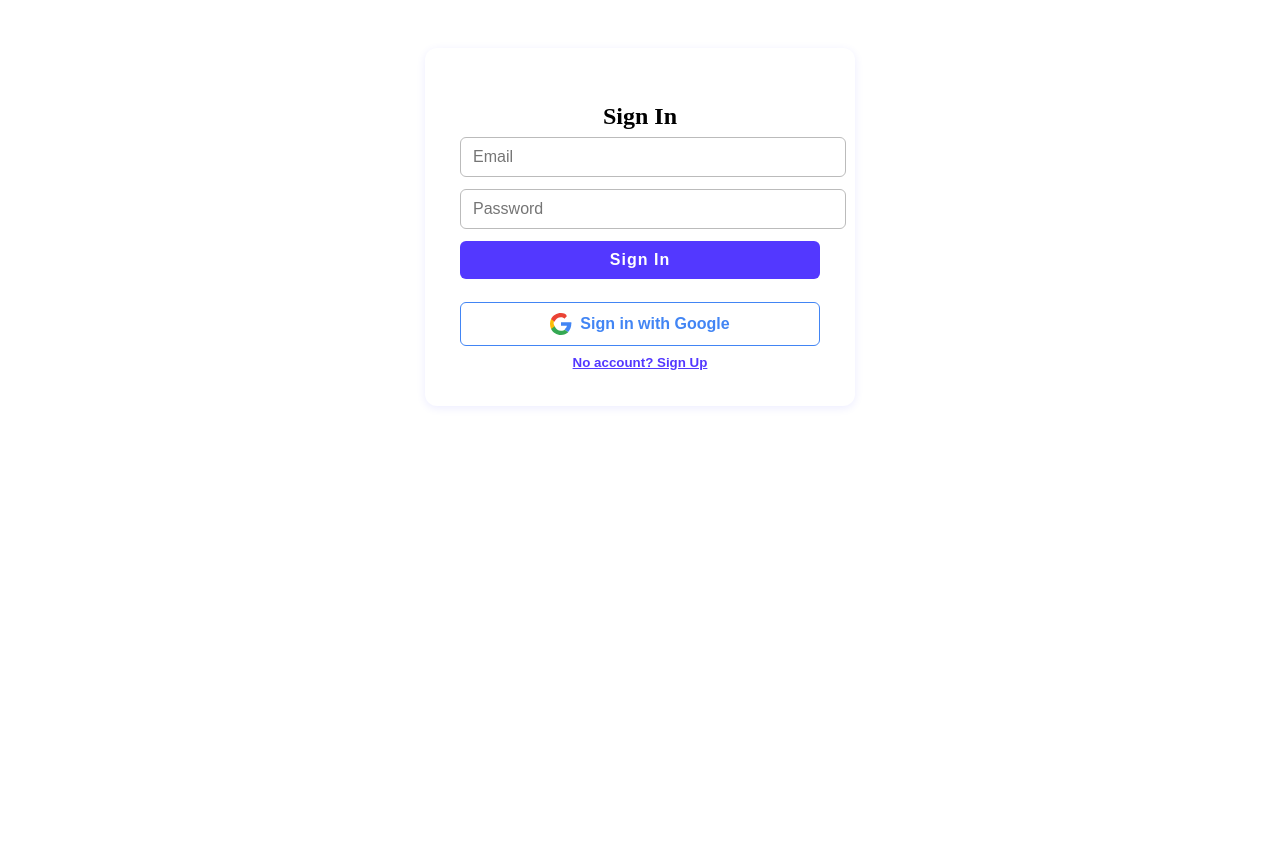
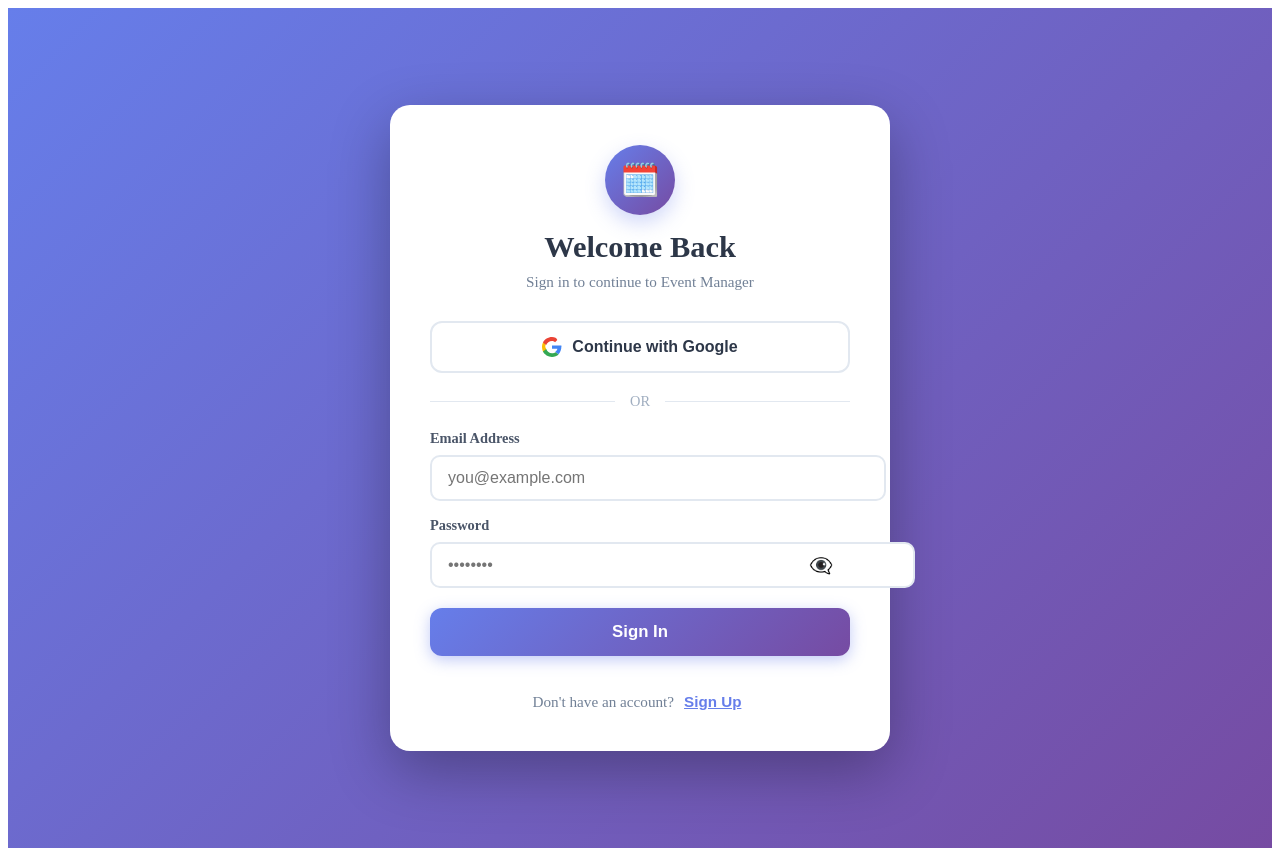
Before and after one commit to Suchi-2024/event-manager-application, a React (Create React App) app: page / in a window 1280 px wide. Before the commit the page ends 800 px from the top, so only its background shows below. Built offline with nearby package versions, Linux system fonts and the light colour scheme; no server answers.

Commit message:
UI updated

```diff
--- a/src/components/SignIn.jsx
+++ b/src/components/SignIn.jsx
@@ -14,24 +14,13 @@ export default function SignIn() {
   const [pw, setPw] = useState("");
   const [err, setErr] = useState("");
   const [pendingVerification, setPendingVerification] = useState(false);
-
-  // UI/UX style
-  const cardStyle = {
-    background: "#fff",
-    borderRadius: 12,
-    boxShadow: "0 2px 10px #ececff",
-    maxWidth: 360,
-    margin: "3em auto",
-    padding: 35,
-  };
+  const [showPassword, setShowPassword] = useState(false);
 
   const handleGoogleSignIn = async () => {
     setErr("");
     try {
       const provider = new GoogleAuthProvider();
       await signInWithPopup(auth, provider);
-      // Google accounts are typically pre-verified
-      // AuthProvider will handle the verification check
     } catch (e) {
       setErr(e.message);
     }
@@ -41,7 +30,6 @@ export default function SignIn() {
     e.preventDefault();
     setErr("");
     try {
-      // Validate simple email pattern before using Firebase
       if (!/^[A-Z0-9._%+-]+@[A-Z0-9.-]+\.[A-Z]{2,}$/i.test(email)) {
         setErr("Please enter a valid email address.");
         return;
@@ -49,21 +37,22 @@ export default function SignIn() {
       if (isSignUp) {
         const userCred = await createUserWithEmailAndPassword(auth, email, pw);
         await sendEmailVerification(userCred.user);
-        await auth.signOut(); // Sign out immediately after signup
+        await auth.signOut();
         setPendingVerification(true);
       } else {
-        // Try to sign in
         await signInWithEmailAndPassword(auth, email, pw);
-        // AuthProvider will handle the verification check and show message if needed
       }
     } catch (e) {
-      // Handle specific error for unverified email
       if (e.code === "auth/user-not-found") {
         setErr("No account found with this email.");
       } else if (e.code === "auth/wrong-password") {
         setErr("Incorrect password.");
       } else if (e.code === "auth/invalid-credential") {
         setErr("Invalid email or password.");
+      } else if (e.code === "auth/weak-password") {
+        setErr("Password should be at least 6 characters.");
+      } else if (e.code === "auth/email-already-in-use") {
+        setErr("Email already in use. Try signing in instead.");
       } else {
         setErr(e.message);
       }
@@ -72,18 +61,66 @@ export default function SignIn() {
 
   if (pendingVerification) {
     return (
-      <div style={cardStyle}>
-        <div style={{ fontSize: "3em", textAlign: "center", marginBottom: 10 }}>
+      <div
+        style={{
+          minHeight: "100vh",
+          background: "linear-gradient(135deg, #667eea 0%, #764ba2 100%)",
+          display: "flex",
+          alignItems: "center",
+          justifyContent: "center",
+          padding: 20,
+        }}
+      >
+        <div
+          style={{
+            background: "#fff",
+            borderRadius: 20,
+            boxShadow: "0 20px 60px rgba(0,0,0,0.3)",
+            maxWidth: 420,
+            width: "100%",
+            padding: 40,
+            textAlign: "center",
+          }}
+        >
+          <div
+            style={{
+              width: 80,
+              height: 80,
+              background: "linear-gradient(135deg, #667eea 0%, #764ba2 100%)",
+              borderRadius: "50%",
+              display: "flex",
+              alignItems: "center",
+              justifyContent: "center",
+              fontSize: "2.5em",
+              margin: "0 auto 20px",
+            }}
+          >
             📬
           </div>
-        <h2 style={{ textAlign: "center", marginBottom: 15 }}>
+          <h2
+            style={{
+              margin: "0 0 15px 0",
+              fontSize: "1.8em",
+              fontWeight: 700,
+              color: "#2d3748",
+            }}
+          >
             Check Your Inbox
           </h2>
-        <div style={{ color: "#555", fontSize: "1.02em", lineHeight: 1.6 }}>
-          A verification email has been sent to <b>{email}</b>.<br />
+          <p
+            style={{
+              color: "#718096",
+              fontSize: "1.05em",
+              lineHeight: 1.7,
+              marginBottom: 25,
+            }}
+          >
+            We've sent a verification email to{" "}
+            <strong style={{ color: "#667eea" }}>{email}</strong>
+            <br />
             <br />
             Please verify your email and then sign in to access your account.
-        </div>
+          </p>
           <button
             onClick={() => {
               setPendingVerification(false);
@@ -92,102 +129,121 @@ export default function SignIn() {
             }}
             style={{
               width: "100%",
-            padding: "10px 0",
-            background: "#5338ff",
+              padding: "14px 0",
+              background: "linear-gradient(135deg, #667eea 0%, #764ba2 100%)",
               color: "#fff",
-            borderRadius: 6,
+              borderRadius: 12,
               border: "none",
               fontWeight: 600,
-            fontSize: "1em",
-            marginTop: 20,
+              fontSize: "1.05em",
               cursor: "pointer",
+              transition: "transform 0.2s, box-shadow 0.2s",
+              boxShadow: "0 4px 15px rgba(102, 126, 234, 0.4)",
+            }}
+            onMouseOver={(e) => {
+              e.currentTarget.style.transform = "translateY(-2px)";
+              e.currentTarget.style.boxShadow =
+                "0 6px 20px rgba(102, 126, 234, 0.5)";
+            }}
+            onMouseOut={(e) => {
+              e.currentTarget.style.transform = "translateY(0)";
+              e.currentTarget.style.boxShadow =
+                "0 4px 15px rgba(102, 126, 234, 0.4)";
             }}
           >
             Back to Sign In
           </button>
         </div>
+      </div>
     );
   }
 
   return (
-    <div style={cardStyle}>
-      <h2 style={{ marginBottom: 7, textAlign: "center" }}>
-        {isSignUp ? "Sign Up" : "Sign In"}
-      </h2>
-      <form onSubmit={handleSubmit} style={{ marginBottom: 15 }}>
-        <input
-          type="email"
-          value={email}
-          placeholder="Email"
-          required
+    <div
       style={{
-            width: "100%",
-            padding: "10px 12px",
-            marginBottom: 12,
-            border: "1px solid #bbb",
-            borderRadius: 6,
-            fontSize: "1em",
-          }}
-          onChange={(e) => setEmail(e.target.value)}
-        />
-        <input
-          type="password"
-          value={pw}
-          placeholder="Password"
-          required
-          style={{
-            width: "100%",
-            padding: "10px 12px",
-            marginBottom: 12,
-            border: "1px solid #bbb",
-            borderRadius: 6,
-            fontSize: "1em",
-          }}
-          onChange={(e) => setPw(e.target.value)}
-        />
-        <button
-          style={{
-            width: "100%",
-            padding: "10px 0",
-            background: "#5338ff",
-            color: "#fff",
-            borderRadius: 6,
-            border: "none",
-            fontWeight: 600,
-            fontSize: "1em",
-            marginBottom: 8,
-            cursor: "pointer",
-            letterSpacing: 1,
+        minHeight: "100vh",
+        background: "linear-gradient(135deg, #667eea 0%, #764ba2 100%)",
+        display: "flex",
+        alignItems: "center",
+        justifyContent: "center",
+        padding: 20,
       }}
     >
-          {isSignUp ? "Sign Up" : "Sign In"}
-        </button>
-      </form>
+      <div
+        style={{
+          background: "#fff",
+          borderRadius: 20,
+          boxShadow: "0 20px 60px rgba(0,0,0,0.3)",
+          maxWidth: 420,
+          width: "100%",
+          padding: 40,
+        }}
+      >
+        {/* Header */}
+        <div style={{ textAlign: "center", marginBottom: 30 }}>
+          <div
+            style={{
+              width: 70,
+              height: 70,
+              background: "linear-gradient(135deg, #667eea 0%, #764ba2 100%)",
+              borderRadius: "50%",
+              display: "flex",
+              alignItems: "center",
+              justifyContent: "center",
+              fontSize: "2em",
+              margin: "0 auto 15px",
+              boxShadow: "0 8px 20px rgba(102, 126, 234, 0.3)",
+            }}
+          >
+            🗓️
+          </div>
+          <h2
+            style={{
+              margin: "0 0 8px 0",
+              fontSize: "1.9em",
+              fontWeight: 700,
+              color: "#2d3748",
+            }}
+          >
+            {isSignUp ? "Create Account" : "Welcome Back"}
+          </h2>
+          <p style={{ margin: 0, color: "#718096", fontSize: "0.95em" }}>
+            {isSignUp
+              ? "Sign up to start managing your events"
+              : "Sign in to continue to Event Manager"}
+          </p>
+        </div>
+
+        {/* Google Sign In */}
         <button
           onClick={handleGoogleSignIn}
           style={{
             width: "100%",
-          padding: "10px 0",
+            padding: "14px 0",
             background: "#fff",
-          color: "#222",
-          border: "1.5px solid #4285F4",
-          borderRadius: 6,
+            color: "#2d3748",
+            border: "2px solid #e2e8f0",
+            borderRadius: 12,
             fontWeight: 600,
             fontSize: "1em",
             display: "flex",
             alignItems: "center",
             justifyContent: "center",
-          marginBottom: 6,
+            marginBottom: 20,
             cursor: "pointer",
-          gap: 8,
+            gap: 10,
+            transition: "all 0.2s",
+          }}
+          onMouseOver={(e) => {
+            e.currentTarget.style.borderColor = "#4285F4";
+            e.currentTarget.style.boxShadow = "0 4px 12px rgba(66, 133, 244, 0.2)";
+          }}
+          onMouseOut={(e) => {
+            e.currentTarget.style.borderColor = "#e2e8f0";
+            e.currentTarget.style.boxShadow = "none";
           }}
         >
-        <svg
-          width="22"
-          height="22"
-          viewBox="0 0 22 22"
-          style={{ verticalAlign: "middle" }}
-        >
+          <svg width="20" height="20" viewBox="0 0 22 22">
             <g>
               <path
                 d="M21.52 11.24c0-.79-.07-1.39-.23-1.99H11v3.61h5.91c-.12.97-.77 2.41-2.22 3.37l-.02.15 3.24 2.52.22.02c2.04-1.94 3.21-4.81 3.21-8.68z"
@@ -207,29 +263,203 @@ export default function SignIn() {
               ></path>
             </g>
           </svg>
-        <span style={{ color: "#4285F4" }}>Sign in with Google</span>
+          <span>Continue with Google</span>
         </button>
-      <div style={{ marginTop: 7, fontSize: "0.98em", textAlign: "center" }}>
+
+        {/* Divider */}
+        <div
+          style={{
+            display: "flex",
+            alignItems: "center",
+            gap: 15,
+            marginBottom: 20,
+          }}
+        >
+          <div style={{ flex: 1, height: 1, background: "#e2e8f0" }} />
+          <span style={{ color: "#a0aec0", fontSize: "0.9em", fontWeight: 500 }}>
+            OR
+          </span>
+          <div style={{ flex: 1, height: 1, background: "#e2e8f0" }} />
+        </div>
+
+        {/* Form */}
+        <form onSubmit={handleSubmit}>
+          <div style={{ marginBottom: 16 }}>
+            <label
+              style={{
+                display: "block",
+                marginBottom: 8,
+                color: "#4a5568",
+                fontSize: "0.9em",
+                fontWeight: 600,
+              }}
+            >
+              Email Address
+            </label>
+            <input
+              type="email"
+              value={email}
+              placeholder="you@example.com"
+              required
+              style={{
+                width: "100%",
+                padding: "12px 16px",
+                border: "2px solid #e2e8f0",
+                borderRadius: 10,
+                fontSize: "1em",
+                transition: "all 0.2s",
+                outline: "none",
+              }}
+              onChange={(e) => setEmail(e.target.value)}
+              onFocus={(e) => {
+                e.currentTarget.style.borderColor = "#667eea";
+                e.currentTarget.style.boxShadow =
+                  "0 0 0 3px rgba(102, 126, 234, 0.1)";
+              }}
+              onBlur={(e) => {
+                e.currentTarget.style.borderColor = "#e2e8f0";
+                e.currentTarget.style.boxShadow = "none";
+              }}
+            />
+          </div>
+
+          <div style={{ marginBottom: 20 }}>
+            <label
+              style={{
+                display: "block",
+                marginBottom: 8,
+                color: "#4a5568",
+                fontSize: "0.9em",
+                fontWeight: 600,
+              }}
+            >
+              Password
+            </label>
+            <div style={{ position: "relative" }}>
+              <input
+                type={showPassword ? "text" : "password"}
+                value={pw}
+                placeholder="••••••••"
+                required
+                style={{
+                  width: "100%",
+                  padding: "12px 16px",
+                  paddingRight: 45,
+                  border: "2px solid #e2e8f0",
+                  borderRadius: 10,
+                  fontSize: "1em",
+                  transition: "all 0.2s",
+                  outline: "none",
+                }}
+                onChange={(e) => setPw(e.target.value)}
+                onFocus={(e) => {
+                  e.currentTarget.style.borderColor = "#667eea";
+                  e.currentTarget.style.boxShadow =
+                    "0 0 0 3px rgba(102, 126, 234, 0.1)";
+                }}
+                onBlur={(e) => {
+                  e.currentTarget.style.borderColor = "#e2e8f0";
+                  e.currentTarget.style.boxShadow = "none";
+                }}
+              />
+              <button
+                type="button"
+                onClick={() => setShowPassword(!showPassword)}
+                style={{
+                  position: "absolute",
+                  right: 12,
+                  top: "50%",
+                  transform: "translateY(-50%)",
+                  background: "none",
+                  border: "none",
+                  cursor: "pointer",
+                  fontSize: "1.2em",
+                  padding: 5,
+                }}
+                title={showPassword ? "Hide password" : "Show password"}
+              >
+                {showPassword ? "👁️" : "👁️‍🗨️"}
+              </button>
+            </div>
+          </div>
+
+          <button
+            type="submit"
+            style={{
+              width: "100%",
+              padding: "14px 0",
+              background: "linear-gradient(135deg, #667eea 0%, #764ba2 100%)",
+              color: "#fff",
+              borderRadius: 12,
+              border: "none",
+              fontWeight: 600,
+              fontSize: "1.05em",
+              cursor: "pointer",
+              transition: "transform 0.2s, box-shadow 0.2s",
+              boxShadow: "0 4px 15px rgba(102, 126, 234, 0.4)",
+              marginBottom: 16,
+            }}
+            onMouseOver={(e) => {
+              e.currentTarget.style.transform = "translateY(-2px)";
+              e.currentTarget.style.boxShadow =
+                "0 6px 20px rgba(102, 126, 234, 0.5)";
+            }}
+            onMouseOut={(e) => {
+              e.currentTarget.style.transform = "translateY(0)";
+              e.currentTarget.style.boxShadow =
+                "0 4px 15px rgba(102, 126, 234, 0.4)";
+            }}
+          >
+            {isSignUp ? "Create Account" : "Sign In"}
+          </button>
+        </form>
+
+        {/* Toggle Sign Up/In */}
+        <div style={{ textAlign: "center", marginTop: 20 }}>
+          <span style={{ color: "#718096", fontSize: "0.95em" }}>
+            {isSignUp ? "Already have an account?" : "Don't have an account?"}
+          </span>{" "}
           <button
             style={{
-            color: "#5338ff",
+              color: "#667eea",
               background: "none",
               border: "none",
+              fontWeight: 700,
+              cursor: "pointer",
+              fontSize: "0.95em",
               textDecoration: "underline",
-            cursor: "pointer",
-            fontWeight: "bold",
             }}
             type="button"
-          onClick={() => setIsSignUp((v) => !v)}
+            onClick={() => {
+              setIsSignUp((v) => !v);
+              setErr("");
+            }}
           >
-          {isSignUp
-            ? "Already have an account? Sign In"
-            : "No account? Sign Up"}
+            {isSignUp ? "Sign In" : "Sign Up"}
           </button>
         </div>
+
+        {/* Error Message */}
         {err && (
-        <div style={{ color: "red", marginTop: 9, fontWeight: 500 }}>{err}</div>
+          <div
+            style={{
+              marginTop: 20,
+              padding: "12px 16px",
+              background: "#fff5f5",
+              border: "1px solid #fc8181",
+              borderRadius: 10,
+              color: "#c53030",
+              fontSize: "0.95em",
+              display: "flex",
+              alignItems: "center",
+              gap: 10,
+            }}
+          >
+            <span style={{ fontSize: "1.2em" }}>⚠️</span>
+            <span>{err}</span>
+          </div>
         )}
+      </div>
     </div>
   );
 }
```
Lines whose indentation alone changed are shown as unchanged.
